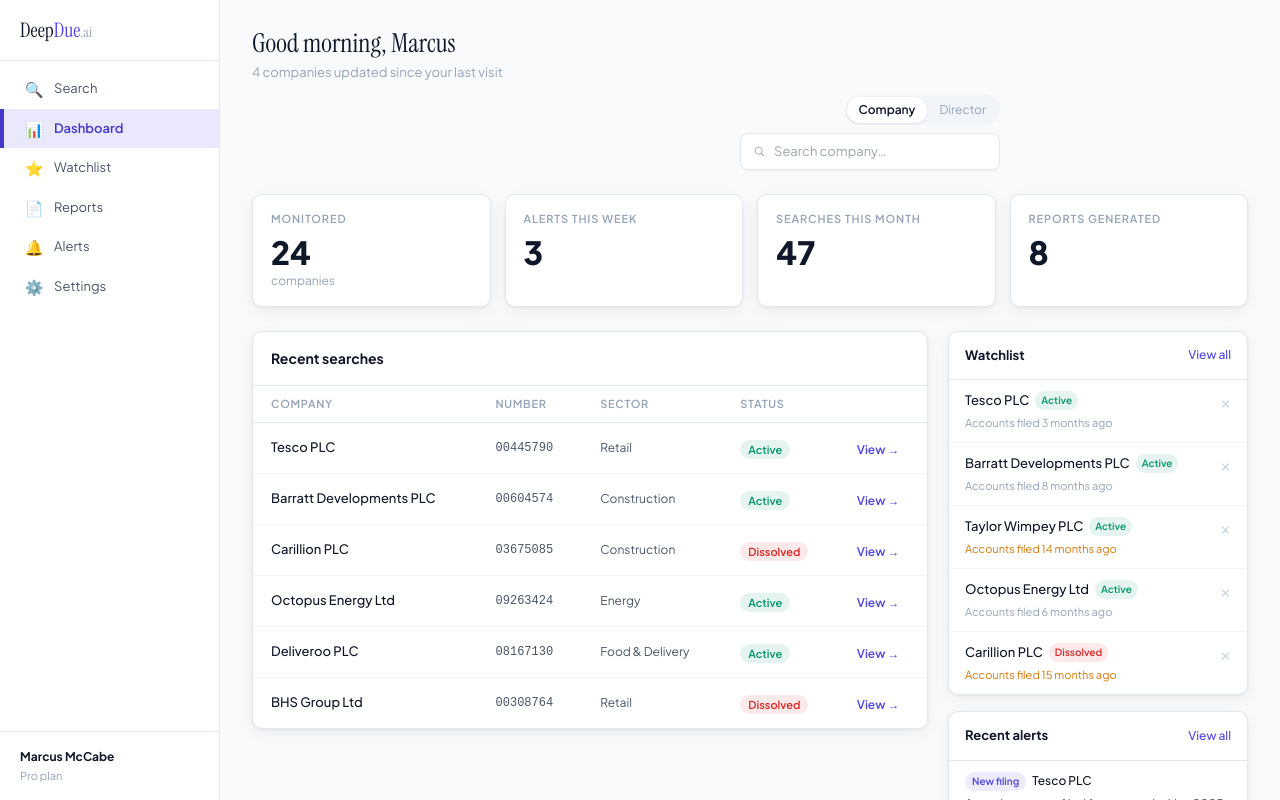
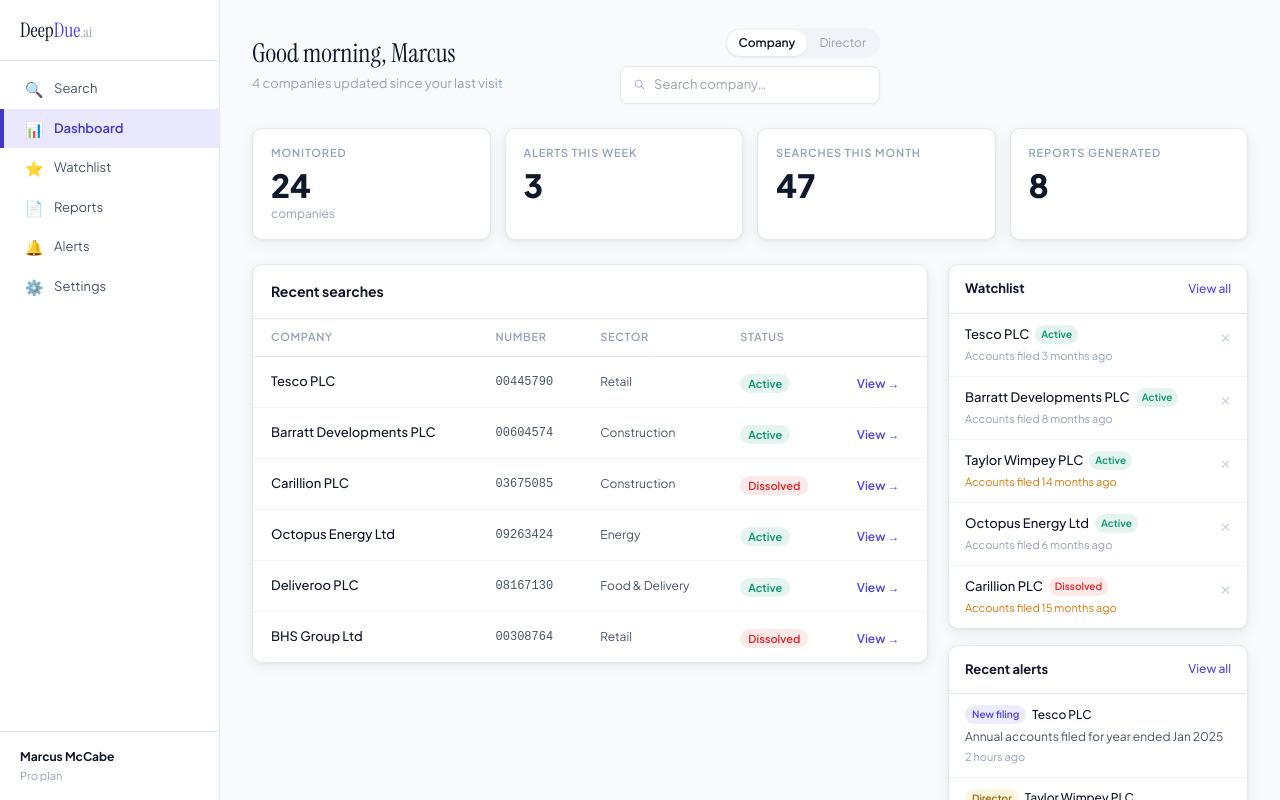
Before and after one commit to marcusmccabe/deepdue, a Next.js app: page /dashboard in a window 1280 px wide. Shown: the top 800 px of the page. Built offline with nearby package versions, Linux system fonts and the light colour scheme.

Commit message:
Centre SearchToggleBar with 3-column grid layout in greeting row
https://claude.ai/code/session_017cBwahqRnj7ZB3EgzApHTR

```diff
--- a/src/app/dashboard/page.tsx
+++ b/src/app/dashboard/page.tsx
@@ -246,7 +246,15 @@ export default function DashboardPage() {
         }}
       >
         {/* 1. Top greeting row */}
-        <div style={{ marginBottom: "24px" }}>
+        <div
+          style={{
+            display: "grid",
+            gridTemplateColumns: "1fr auto 1fr",
+            alignItems: "center",
+            marginBottom: "24px",
+          }}
+        >
+          <div>
             <h1
               style={{
                 fontFamily:
@@ -260,12 +268,12 @@ export default function DashboardPage() {
             >
               Good morning, Marcus
             </h1>
-          <p style={{ fontSize: "13px", color: "#94a3b8" }}>
+            <p style={{ fontSize: "13px", color: "#94a3b8", margin: 0 }}>
               4 companies updated since your last visit
             </p>
-          <div style={{ maxWidth: "500px", margin: "12px auto 0" }}>
+          </div>
           <SearchToggleBar />
-          </div>
+          <div />
         </div>
 
         {/* 2. Stats row */}
```
Lines whose indentation alone changed are shown as unchanged.
